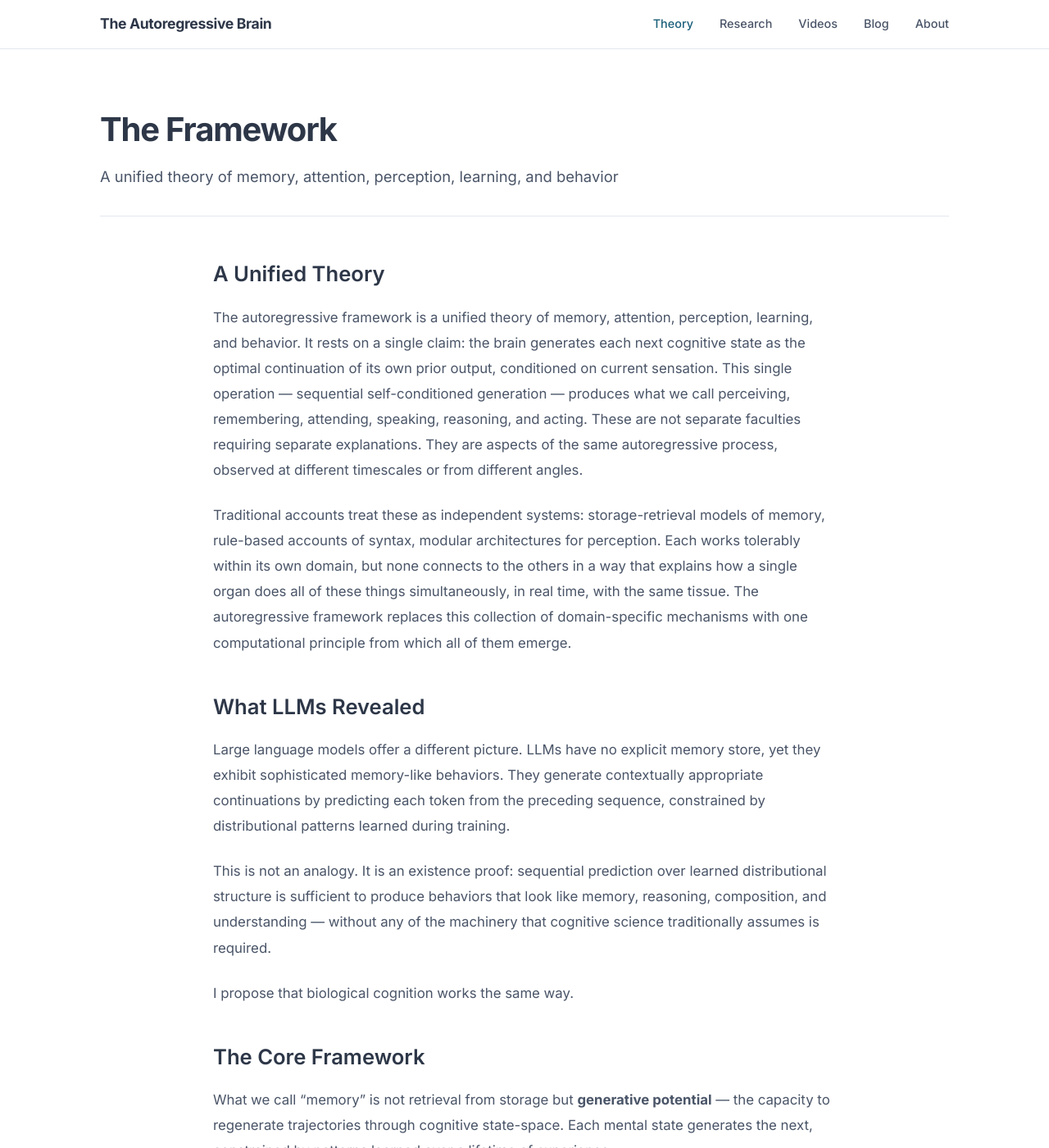
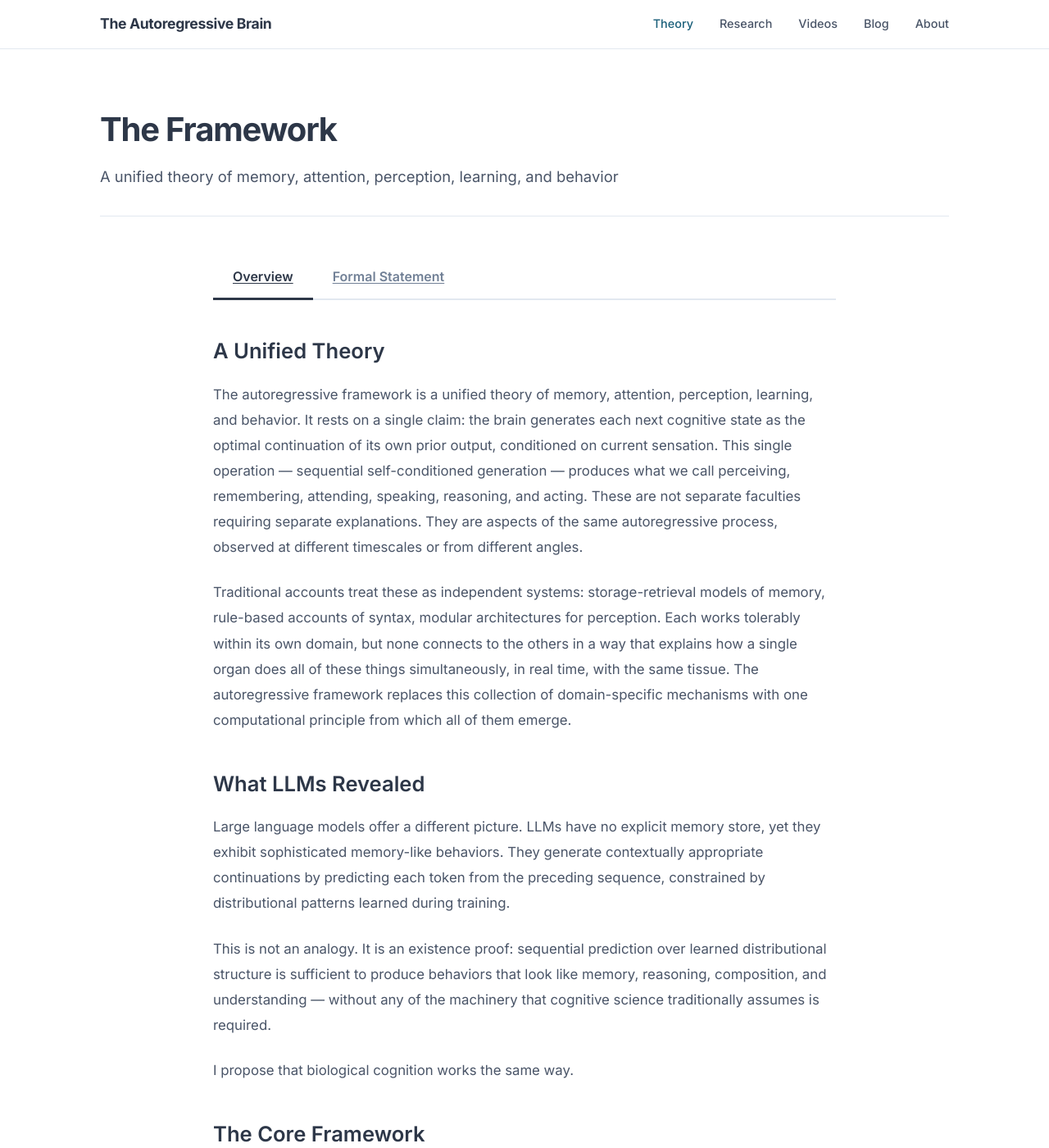
Before and after one commit to elanbarenholtz/elanbarenholtz.github.io, a Jekyll site: the page built from theory.md, in a window 1280 px wide and 1400 px high. Shown: the whole window at 82% size. Built offline with Jekyll 4.4.1, drawn with Linux system fonts in a browser that asks for light colours.

Commit message:
Update theory.md

```diff
--- a/theory.md
+++ b/theory.md
@@ -6,6 +6,17 @@ permalink: /theory/
 ---
 
 <div class="prose" markdown="1">
+
+<style>
+.theory-tabs { display: flex; gap: 0; margin-bottom: 2rem; border-bottom: 2px solid #e2e8f0; }
+.theory-tab { padding: 0.75rem 1.5rem; text-decoration: none; font-weight: 600; color: #718096; }
+.theory-tab--active { color: #2d3748; border-bottom: 3px solid #2d3748; margin-bottom: -2px; }
+</style>
+
+<div class="theory-tabs">
+  <a href="/theory/" class="theory-tab theory-tab--active">Overview</a>
+  <a href="/formalism/" class="theory-tab">Formal Statement</a>
+</div>
 
 ## A Unified Theory
 
```
